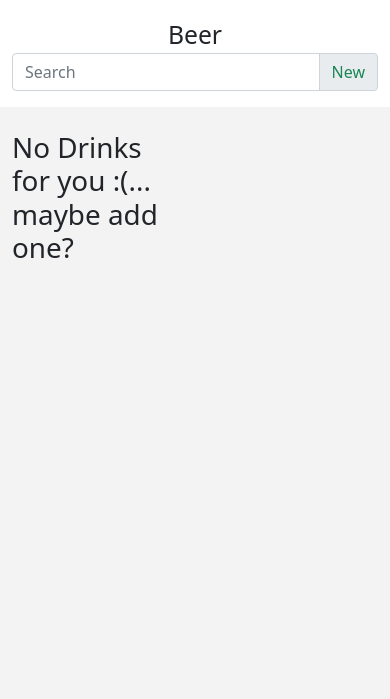
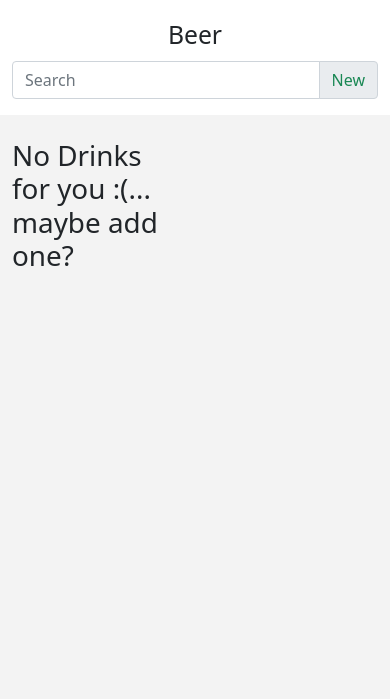
Before and after one commit to Malmosmo/Liquity, a Django app: page /beer/ in a window 390 px wide. Shown: the part 56-755 px from the top of the page. Run offline with Django 3.2, Linux system fonts and the light colour scheme; data that the repository does not hold is empty; some libraries are stand-ins or nearby versions.

Commit message:
added padding to headers

```diff
--- a/app/templates/app/beers.html
+++ b/app/templates/app/beers.html
@@ -3,7 +3,7 @@
 <!-- Content Header -->
 <div class="container">
     <div class="row mx-0 my-3">
-        <div class="col-12 col-md-8 col-lg-9 col-xxl-10 px-0 fw-lighter fs-2 text-center text-md-start">
+        <div class="col-12 col-md-8 col-lg-9 col-xxl-10 px-0 fw-lighter fs-2 text-center text-md-start pb-2 pb-md-0">
             Beer
         </div>
         <div class="col-12 col-md-4 col-lg-3 col-xxl-2 p-0 vertical-center">
--- a/app/templates/app/group.html
+++ b/app/templates/app/group.html
@@ -3,7 +3,7 @@
 <!-- Content Header -->
 <div class="container">
     <div class="row mx-0 my-3">
-        <div class="col-12 col-md-8 col-lg-9 col-xxl-10 px-0 fw-lighter fs-2 text-center text-md-start">
+        <div class="col-12 col-md-8 col-lg-9 col-xxl-10 px-0 fw-lighter fs-2 text-center text-md-start {% if creator %} pb-2 pb-md-0 {% endif %}">
             {{ group.name }}
         </div>
 
--- a/templates/main.html
+++ b/templates/main.html
@@ -35,7 +35,6 @@
     <script src="{% static 'js/main.js' %}"></script>
     <script src="{% static 'js/chart.js' %}"></script>
 
-
     <!-- Notifications -->
     {% include "messages.html" %}
 
--- a/users/templates/users/friends.html
+++ b/users/templates/users/friends.html
@@ -3,7 +3,7 @@
 <!-- Content Header -->
 <div class="container">
     <div class="row mx-0 my-3">
-        <div class="col-12 col-md-8 col-lg-9 px-0 fw-lighter fs-2 text-center text-md-start">
+        <div class="col-12 col-md-8 col-lg-9 px-0 fw-lighter fs-2 text-center text-md-start pb-2 pb-md-0">
             Friends
         </div>
 
```
